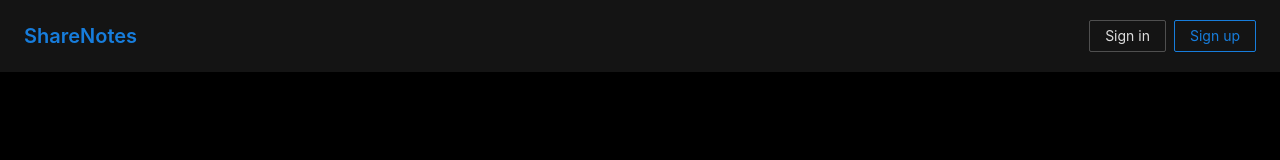
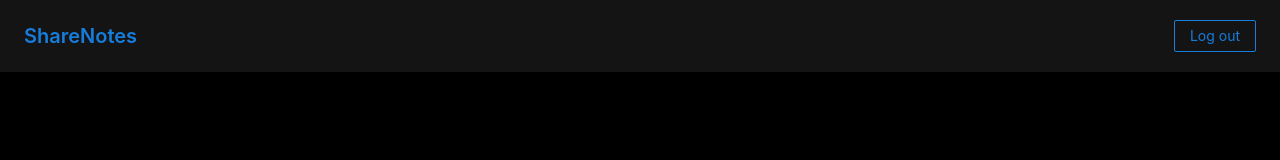
Before and after one commit to DenPeshkov/collaborative-notes-app-client, a React (Create React App) app: page /signin in a window 1280 px wide. Both pictures are taken after typing "Sample", "Sample123" into the empty fields and a click on the button "Log in". Shown: the top 160 px of the page. Built offline with nearby package versions, Linux system fonts and the light colour scheme.

Commit message:
log out react context

```diff
--- a/src/App.js
+++ b/src/App.js
@@ -1,21 +1,25 @@
-import React from 'react';
+import React, {useState} from 'react';
 import "./App.css"
 import Routes from "./Routes";
 import {Layout} from "antd";
 import AppHeader from "./components/AppHeader/AppHeader";
+import {AppContext} from "./libs/contextLib";
 
 const {Content} = Layout;
 
 function App() {
+    const [isAuthenticated, userHasAuthenticated] = useState(false);
 
     return (
         <Layout className="app-container">
+            <AppContext.Provider value={{isAuthenticated, userHasAuthenticated}}>
                 <AppHeader/>
                 <Layout>
                     <Content className="app-container-content">
                         <Routes/>
                     </Content>
                 </Layout>
+            </AppContext.Provider>
         </Layout>
     );
 }
--- a/src/components/AppHeader/AppHeader.js
+++ b/src/components/AppHeader/AppHeader.js
@@ -1,16 +1,39 @@
 import React from 'react';
 import {Button, PageHeader} from "antd";
 import {Link} from "react-router-dom";
+import {useAppContext} from "../../libs/contextLib";
 
 function AppHeader() {
+
+    const {isAuthenticated, userHasAuthenticated} = useAppContext();
+    let extra;
+
+    switch (isAuthenticated) {
+        case false: {
+            extra = [
+                <Button ghost={true} key="1"><Link to="/signin">Sign in</Link></Button>,
+                <Button ghost={true} key="2" type="primary"><Link to="/signup">Sign up</Link></Button>,
+            ];
+            break;
+        }
+        case true: {
+            extra = [<Button ghost={true} key="1" type="primary" onClick={() => userHasAuthenticated(false)}>Log
+                out</Button>];
+            break;
+        }
+        default: {
+            extra = [
+                <Button ghost={true} key="1"><Link to="/signin">Sign in</Link></Button>,
+                <Button ghost={true} key="2" type="primary"><Link to="/signup">Sign up</Link></Button>,
+            ];
+            break;
+        }
+    }
     return (
         <PageHeader
             className="app-header"
             title={<Link to="/">ShareNotes</Link>}
-            extra={[
-                <Button ghost={true} key="1"><Link to="/signin">Sign in</Link></Button>,
-                <Button ghost={true} key="2" type="primary"><Link to="/signup">Sign up</Link></Button>,
-            ]}
+            extra={extra}
             ghost={false}
         />
     );
--- a/src/containers/Auth/SignIn.js
+++ b/src/containers/Auth/SignIn.js
@@ -3,10 +3,13 @@ import {Button, Col, Form, Input, Row} from 'antd';
 import "./SignIn.css"
 import {LockOutlined, UserOutlined} from "@ant-design/icons";
 import {Link} from "react-router-dom";
+import {useAppContext} from "../../libs/contextLib";
 
 const SignIn = () => {
-    const onFinish = values => {
-        console.log('Received values of form: ', values);
+    const {userHasAuthenticated} = useAppContext();
+
+    const onFinish = () => {
+        userHasAuthenticated(true);
     };
 
     return (
--- /dev/null
+++ b/src/libs/contextLib.js
@@ -0,0 +1,7 @@
+import { useContext, createContext } from "react";
+
+export const AppContext = createContext(null);
+
+export function useAppContext() {
+    return useContext(AppContext);
+}
```
Lines whose indentation alone changed are shown as unchanged.
